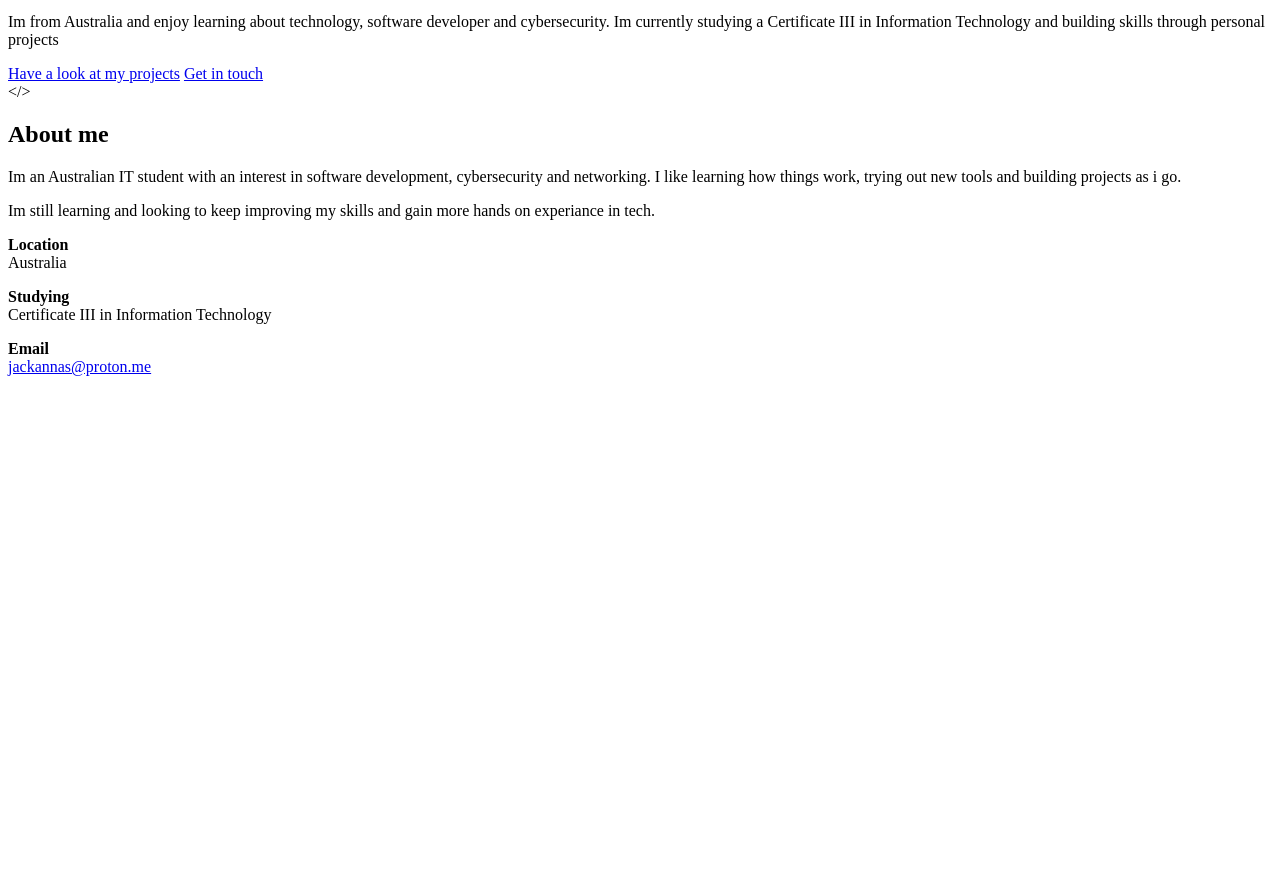
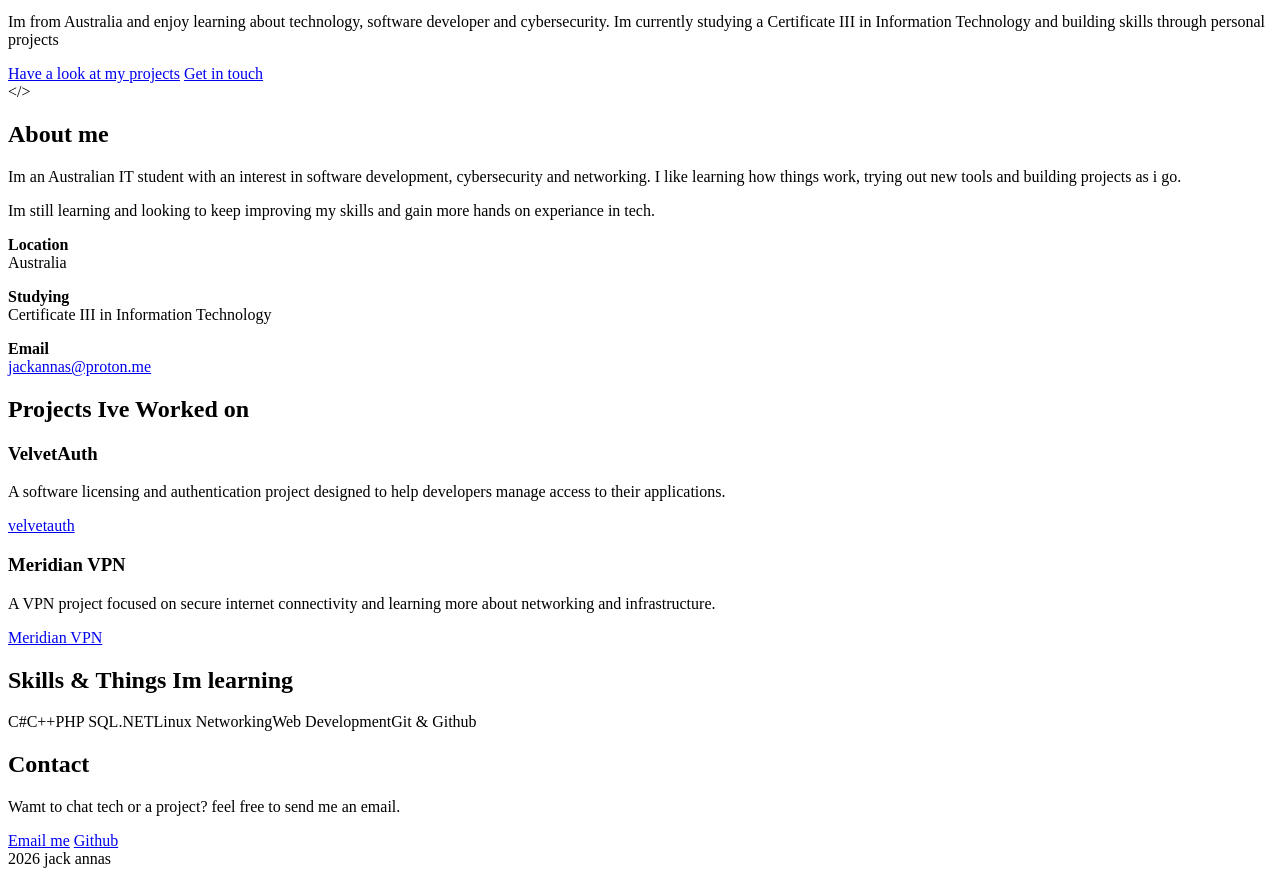
Before and after one commit to nesthedev/my-portfolio, a plain HTML site: page index.html in a window 1280 px wide. Shown: the part 179-1055 px from the top of the page. Before the commit the page ends 800 px from the top, so only its background shows below. Drawn offline with Linux system fonts and the light colour scheme.

Commit message:
Add project and skills sections to index.html

```diff
--- a/index.html
+++ b/index.html
@@ -54,9 +54,45 @@
       </section>
 
       <section id="projects">
-
+        <div class="container">
+          <h2>Projects Ive Worked on</h2>
+          <div class="project-grid">
+            <article class="project">
+              <h3>VelvetAuth</h3>
+              <p>A software licensing and authentication project designed to help developers manage access to their applications.</p>
+              <a href="https://velvetauth.com" target="_blank" rel="noopener noreferrer">velvetauth</a>
+            </article>
+            <article class="project">
+              <h3>Meridian VPN</h3>
+              <p>A VPN project focused on secure internet connectivity and learning more about networking and infrastructure.</p>
+              <a href="https://meridian-vpn.xyz" target="_blank" rel="noopener noreferrer">Meridian VPN</a>
+            </article>
+          </div>
+        </div>
       </section>
 
+      <section id="skills">
+        <div class="container">
+          <h2>Skills &amp; Things Im learning</h2>
+          <div class="skills">
+            <span class="skill">C#</span><span class="skill">C++</span><span class="skill">PHP</span>
+            <span class="skill">SQL</span><span class="skill">.NET</span><span class="skill">Linux</span>
+            <span class="skill">Networking</span><span class="skill">Web Development</span><span class="skill">Git &amp; Github</span>
+          </div>
+        </div>
+      </section>
 
+      <section id="contract">
+        <div class="container">
+          <h2>Contact</h2>
+          <p class="muted">Wamt to chat tech or a project? feel free to send me an email.</p>
+          <a class="button primary" href="mailto:jackannas@proton.me">Email me</a>
+          <a class="button" href="https://github.com/" target="_blank" rel="noopener noreferrer">Github</a>
+        </div>
+      </section>
     </main>
+
+    <footer>
+      <div class="container"><span>2026 jack annas</span></div>
+    </footer>
   </body>
```
